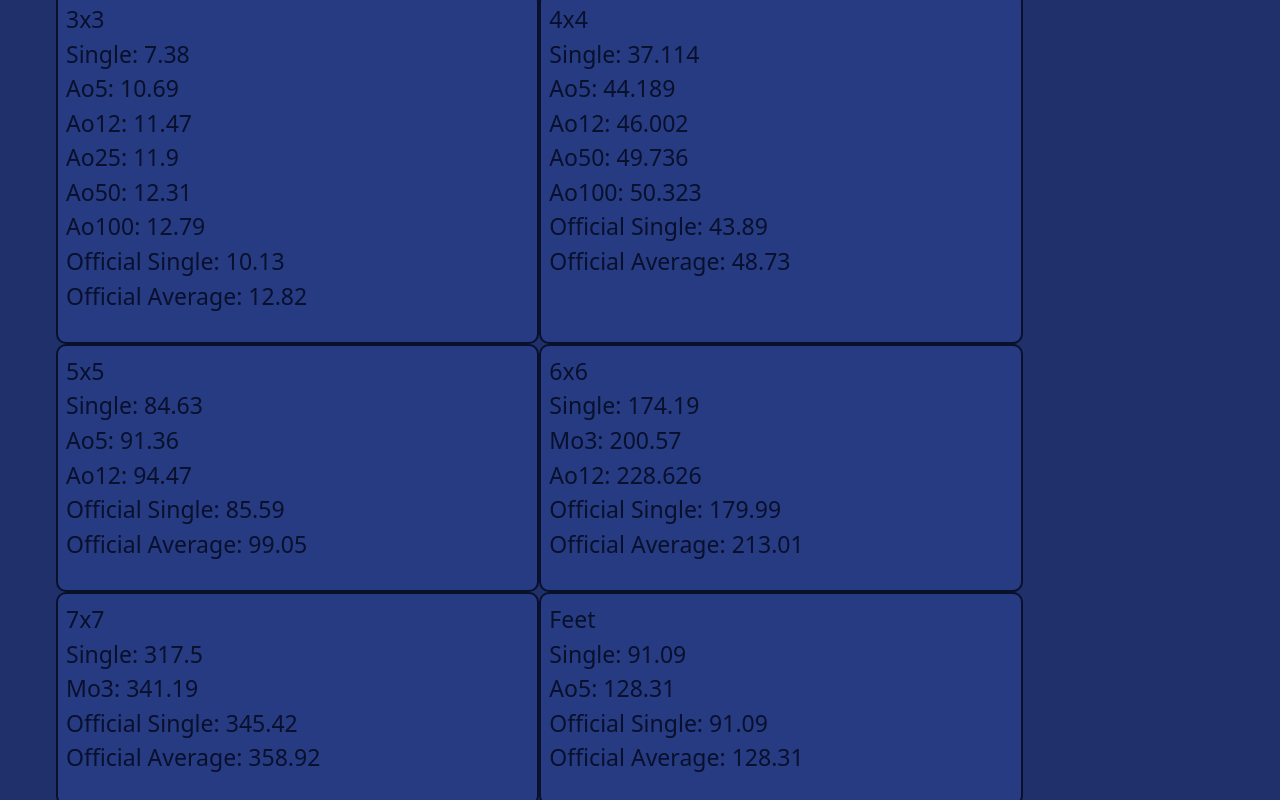
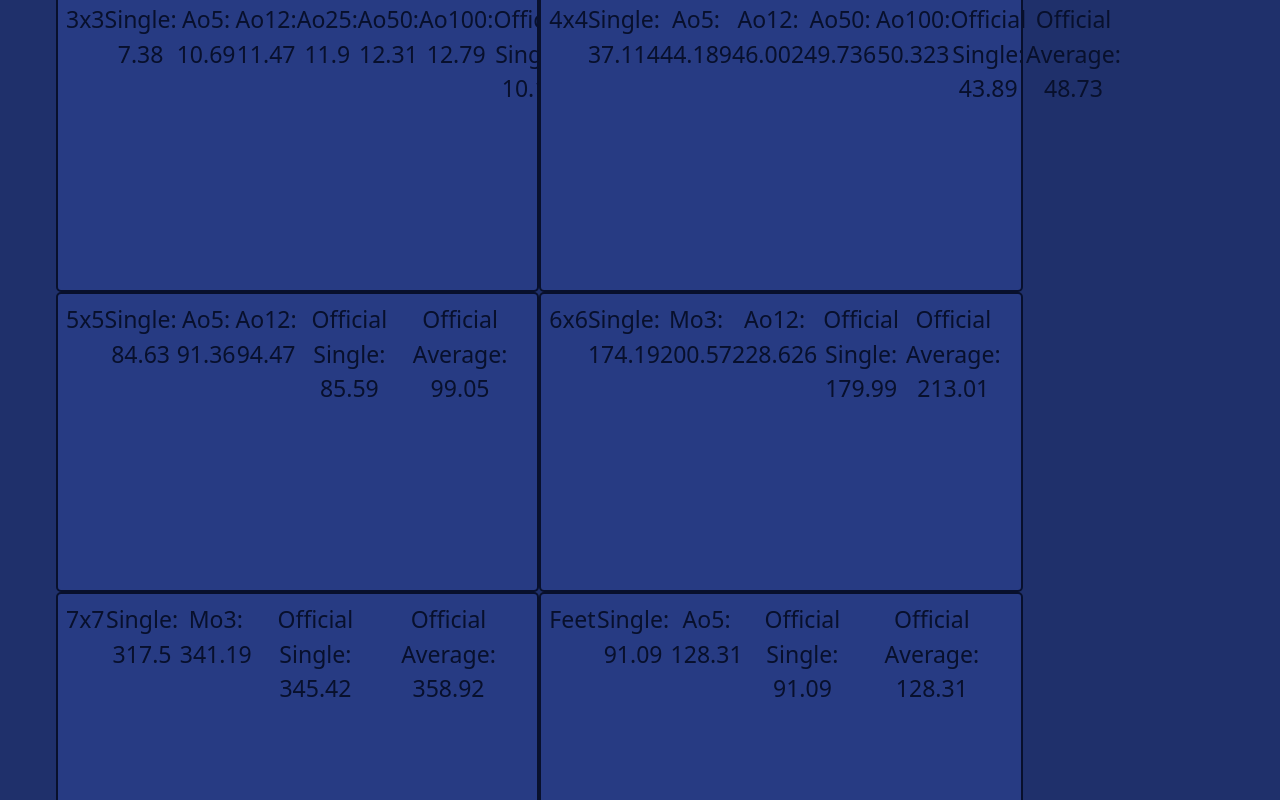
Before and after one commit to trexrush/TimeSpace, a Next.js app: page /records in a window 1280 px wide. Shown: the top 800 px of the page. Built offline with nearby package versions, Linux system fonts and the light colour scheme.

Commit message:
offline work
css cleanup
retructure index.tsx with MUI components
MUI loading screen on records.tsx
some miscellaneous initial styling

```diff
--- a/pages/index.tsx
+++ b/pages/index.tsx
@@ -8,10 +8,11 @@ import styles from '../styles/Home.module.sass'
 import axios from 'axios'
 // import useAxios from 'axios-hooks'
 import Link from 'next/link'
+import { Container, Grid } from '@mui/material'
 
 const Home: NextPage = () => {
   return (
-    <div className={styles.container}>
+    <Container>
       <Head>
         <title>Title</title>
         <meta name="description" content="Generated by create next app" />
@@ -27,21 +28,30 @@ const Home: NextPage = () => {
           <code>I need a better name for this</code>
         </p>
 
-        <div className={styles.grid}>
-          <Link href="/event" passHref>
+        <Grid container spacing={3} className="flex justify-center">
+          {/* <Link href="/event" passHref>
             <div className={styles.card}>
               <h2>3x3</h2>
             </div>
-          </Link>
+          </Link> */}
+          <Grid item xs={3}>
+            <Link href="/records" passHref>
+              <div className={styles.card}>
+                <h2>Records</h2>
+              </div>
+            </Link>
+          </Grid>
 
-          <Link href="/records" passHref>
-            <div className={styles.card}>
-              <h2>Records</h2>
-            </div>
-          </Link>
-        </div>
+          <Grid item xs={3}>
+            <Link href="/records" passHref>
+              <div className={styles.card}>
+                <h2>Records</h2>
+              </div>
+            </Link>
+          </Grid>
+        </Grid>
       </main>
-    </div>
+    </Container>
   )
 }
 
--- a/pages/records.tsx
+++ b/pages/records.tsx
@@ -1,8 +1,7 @@
-import { Container, Grid, Paper } from "@mui/material"
+import { Container, Grid, Paper, CircularProgress, Box } from "@mui/material"
 // import axios from "axios"
 import { useEffect, useState } from "react"
 import pbData from '../components/data.json'
-import styles from '../styles/Home.module.sass'
 
 import wcaRes from '../components/WCAdata.json'
 
@@ -86,14 +85,16 @@ const Records: React.FC = () => {
     }
 
     return (
-        <Container>
-            {loading ? (<div>Loading</div>) :
+        <Container className="flex justify-center items-center min-h-screen">
+            {loading ? (
+                <CircularProgress/>
+            ) :
                 (<Grid container spacing={1}>
                     {Object.keys(eventData).map((key) =>
                         // vvv it be like this sometimes vvv
                         // eslint-disable-next-line react/jsx-key
-                        <Grid item xs={5} className={styles.card}>
-                            <div>{eventData[key].wca ? translation[eventData[key].event] : eventData[key].event}</div>
+                        <Grid item xs={5} className="eventCard flex flex-col">
+                            <div className="">{eventData[key].wca ? translation[eventData[key].event] : eventData[key].event}</div>
                             {eventData[key].single != -1 ? <div>Single:{' '}{eventData[key].single}</div> : null}
                             {eventData[key].average[0] != -1 ? <div>Mo3:{' '}{eventData[key].average[0]}</div> : null}
                             {eventData[key].average[1] != -1 ? <div>Ao5:{' '}{eventData[key].average[1]}</div> : null}
--- a/styles/Home.module.sass
+++ b/styles/Home.module.sass
@@ -1,8 +1,4 @@
 @import theme
-
-.container
-  padding: 0 2rem
-
 
 .main
   min-height: 100vh
@@ -13,70 +9,26 @@
   justify-content: center
   align-items: center
 
-
-.footer
-  display: flex
-  flex: 1
-  padding: 2rem 0
-  border-top: 1px solid #eaeaea
-  justify-content: center
-  align-items: center
-
-
-.footer a
-  display: flex
-  justify-content: center
-  align-items: center
-  flex-grow: 1
-
-
-.title a
-  color: $primaryDark
-  text-decoration: none
-
-
-.title a:hover
-.title a:focus
-.title a:active
-  text-decoration: underline
-
-
 .title
   margin: 0
   line-height: 1.15
   font-size: 4rem
-
+  color: $primaryDark
+  text-decoration: none
 
 .title
 .description
   text-align: center
-
 
 .description
   margin: 4rem 0
   line-height: 1.5
   font-size: 1.5rem
 
-
-.code
-  background: #fafafa
-  border-radius: 5px
-  padding: 0.75rem
-  font-size: 1.1rem
-  font-family: Menlo, Monaco, Lucida Console, Liberation Mono, DejaVu Sans Mono, Bitstream Vera Sans Mono, Courier New, monospace
-
-
-.grid
-  display: flex
-  align-items: center
-  justify-content: center
-  flex-wrap: wrap
-  max-width: 800px
-
 .card
   margin: 1rem
   padding: 1.5rem
-  text-align: left
+  text-align: center
   color: inherit
   text-decoration: none
   border: 2px solid $primaryDark
@@ -85,32 +37,12 @@
   max-width: 300px
   background-color: $primaryLight
 
-
-// .card:focus
-// .card:active
 .card:hover
   color: #0070f3
   border-color: #0070f3
   transform: scale(1.1)
   box-shadow: 0px 0px 10px black
 
-
-.card h2
-  margin: 0 0 1rem 0
-  font-size: 2rem
-
-
-.card p
-  margin: 0
-  font-size: 1.25rem
-  line-height: 1.5
-
-
-.logo
-  height: 1em
-  margin-left: 0.5rem
-
-
 @media (max-width: 600px)
   .grid
     width: 100%
--- a/styles/globals.sass
+++ b/styles/globals.sass
@@ -14,3 +14,22 @@ a
 
 *
   box-sizing: border-box
+
+// __________________ //
+
+.eventCard
+  // ONLY VALID ABOVE 400PX
+  min-height: 300px
+  max-height: 300px
+  min-width: 300px
+  max-width: 300px
+
+  margin: 2rem
+  padding: 1rem
+  text-align: center
+  color: inherit
+  text-decoration: none
+  border: 2px solid $primaryDark
+  border-radius: 5px
+  transition: all 0.15s ease
+  background-color: $primaryLight
--- a/styles/theme.sass
+++ b/styles/theme.sass
@@ -1,3 +1,5 @@
+$primaryLight: #273b83
 $primary: #1f306b
 $primaryDark: #08102c
-$primaryLight: #273b83
+
+$gradient1: #111e50
```
